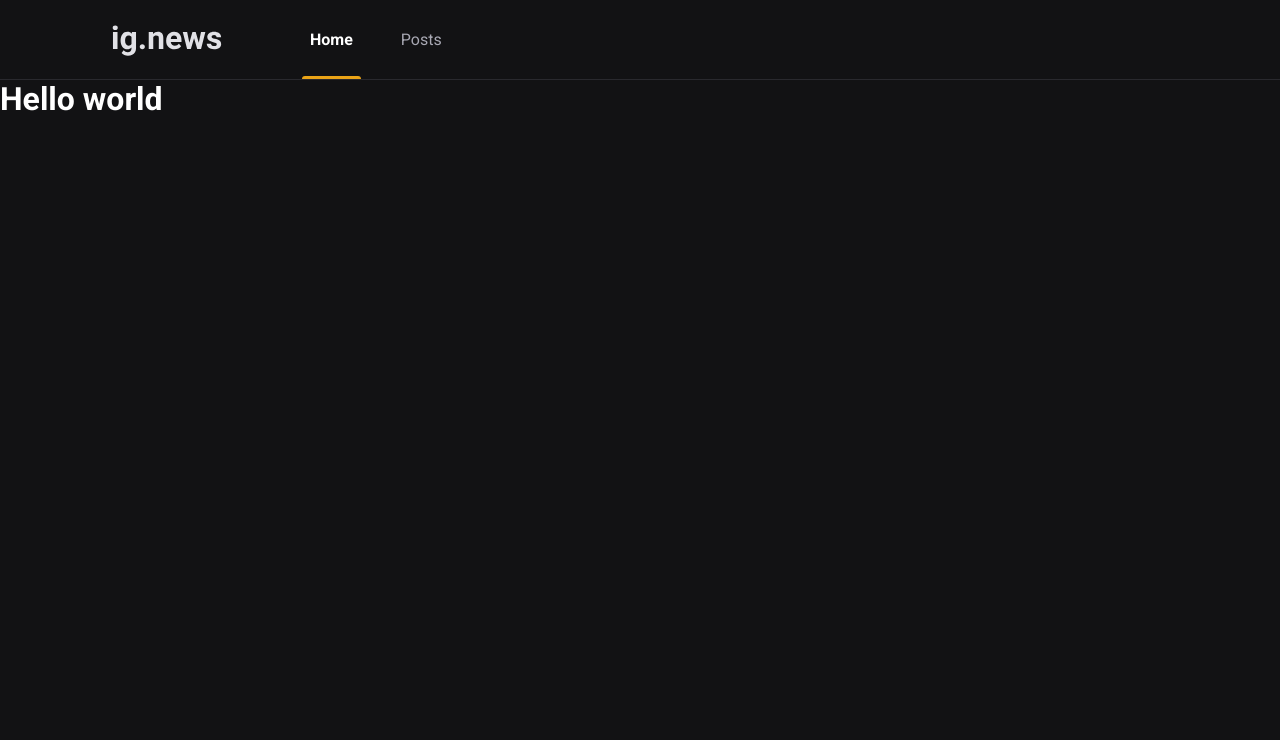
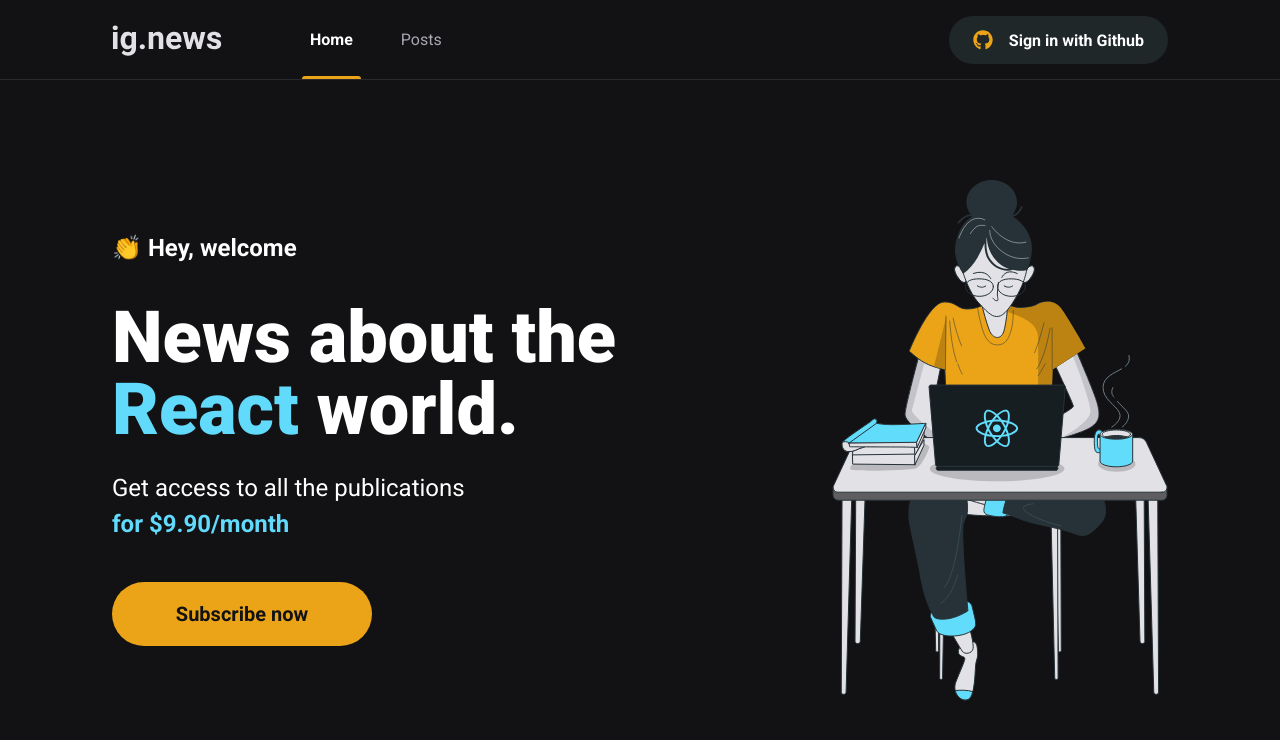
Before and after one commit to muNeves3/ignews, a Next.js app: page / in a window 1280 px wide. Shown: the top 740 px of the page. Built offline with nearby package versions, Linux system fonts and the light colour scheme.

Commit message:
feat: adding the github login button and home

```diff
--- a/package.json
+++ b/package.json
@@ -27,6 +27,7 @@
     "next": "12.1.6",
     "react": "18.1.0",
     "react-dom": "18.1.0",
+    "react-icons": "^4.3.1",
     "sass": "^1.51.0"
   },
   "devDependencies": {
--- a/src/components/Header/index.tsx
+++ b/src/components/Header/index.tsx
@@ -1,3 +1,4 @@
+import { SignInButton } from "../SignInButton";
 import styles from "./styles.module.scss";
 
 export function Header() {
@@ -12,6 +13,8 @@ export function Header() {
           </a>
           <a href="">Posts</a>
         </nav>
+
+        <SignInButton />
       </div>
     </header>
   );
--- a/src/components/Header/styles.module.scss
+++ b/src/components/Header/styles.module.scss
@@ -52,4 +52,8 @@
             }
         }
     }
+
+    button {
+        margin-left: auto;
+    }
 }
--- /dev/null
+++ b/src/components/SignInButton/index.tsx
@@ -0,0 +1,20 @@
+import styles from "./styles.module.scss";
+import { FaGithub } from "react-icons/fa";
+import { FiX } from "react-icons/fi";
+
+export function SignInButton() {
+  const isUserLoggedIn = false;
+
+  return isUserLoggedIn ? (
+    <button type="button" className={styles.signInButton}>
+      <FaGithub color="#04d361" />
+      Murilo Neves
+      <FiX color="7373380" className={styles.closeIcon} />
+    </button>
+  ) : (
+    <button type="button" className={styles.signInButton}>
+      <FaGithub color="#eba417" />
+      Sign in with Github
+    </button>
+  );
+}
--- /dev/null
+++ b/src/components/SignInButton/styles.module.scss
@@ -0,0 +1,33 @@
+.signInButton {
+    height: 3rem;
+    border-radius: 3rem;
+    background: var(--gray-850);
+    border: 0;
+    padding: 0 1.5rem;
+
+    display: flex;
+    align-items: center;
+    justify-content: center;
+
+    color: var(--white);
+    font-weight: bold;
+
+    svg {
+        width: 20px;
+        height: 20px;
+    }
+
+    svg:first-child {
+        margin-right: 1rem;
+    }
+
+    svg.closeIcon {
+        margin-left: 1rem;
+    }
+
+    transition: filter 0.2s;
+
+    &:hover {
+        filter: brightness(0.8)
+    }
+}
--- /dev/null
+++ b/src/components/SubscribeButton/index.tsx
@@ -0,0 +1,11 @@
+import styles from "./styles.module.scss";
+
+export function SubscribeButton() {
+  const isUserLoggedIn = false;
+
+  return (
+    <button type="button" className={styles.subscribeButton}>
+      Subscribe now
+    </button>
+  );
+}
--- /dev/null
+++ b/src/components/SubscribeButton/styles.module.scss
@@ -0,0 +1,20 @@
+.subscribeButton {
+    width: 260px;
+    height: 4rem;
+    border: 0;
+    border-radius: 2rem;
+    background: var(--yellow-500);
+    color: var(--gray-900);
+    font-size: 1.25rem;
+    font-weight: bold;
+
+    display: flex;
+    align-items: center;
+    justify-content: center;
+
+    transition: filter 0.2s;
+
+    &:hover {
+        filter: brightness(0.8);
+    }
+}
--- /dev/null
+++ b/src/pages/home.module.scss
@@ -0,0 +1,45 @@
+.contentContainer {
+    max-width: 1120px;
+    margin: 0 auto;
+    padding: 0 2rem;
+    height: calc(100vh - 5rem);
+
+    display: flex;
+    align-items: center;
+    justify-content: space-between;
+}
+
+.hero {
+    max-width: 600px;
+
+    > span {
+        font-size: 1.5rem;
+        font-weight: bold;
+    }
+
+    h1 {
+        font-size: 4.5rem;
+        line-height: 4.5rem;
+        font-weight: 900;
+        margin-top: 2.5rem;
+
+        span {
+            color: var(--cyan-500);
+        }
+    }
+
+    p {
+        font-size: 1.5rem;
+        line-height: 2.25rem;
+        margin-top: 1.5rem;
+
+        span {
+            color: var(--cyan-500);
+            font-weight: bold;
+        }
+    }
+
+    button {
+        margin-top: 2.5rem;
+    }
+}
--- a/src/pages/index.tsx
+++ b/src/pages/index.tsx
@@ -1,12 +1,31 @@
 import Head from "next/head";
+import { SubscribeButton } from "../components/SubscribeButton";
+
+import styles from "./home.module.scss";
 
 export default function Home() {
   return (
     <>
       <Head>
-        <title>Início | ig.news</title>
+        <title>Hone | ig.news</title>
       </Head>
-      <h1>Hello world</h1>
+
+      <main className={styles.contentContainer}>
+        <section className={styles.hero}>
+          <span>👏 Hey, welcome</span>
+          <h1>
+            News about the <span>React</span> world.
+          </h1>
+          <p>
+            Get access to all the publications <br />
+            <span>for $9.90/month</span>
+          </p>
+
+          <SubscribeButton />
+        </section>
+
+        <img src="/images/avatar.svg" alt="Girl coding" />
+      </main>
     </>
   );
 }
--- a/src/styles/global.scss
+++ b/src/styles/global.scss
@@ -10,6 +10,7 @@
     --gray-100: #e1e1e6;
     --gray-300: #a8a8b3;
     --gray-800: #29292e;
+    --gray-850: #1f2729;
     --gray-900: #121214;
 
     --cyan-500: #61dafb;
```
Also changed, not shown: 1 other file (tests, documents, lock files or other folders).
